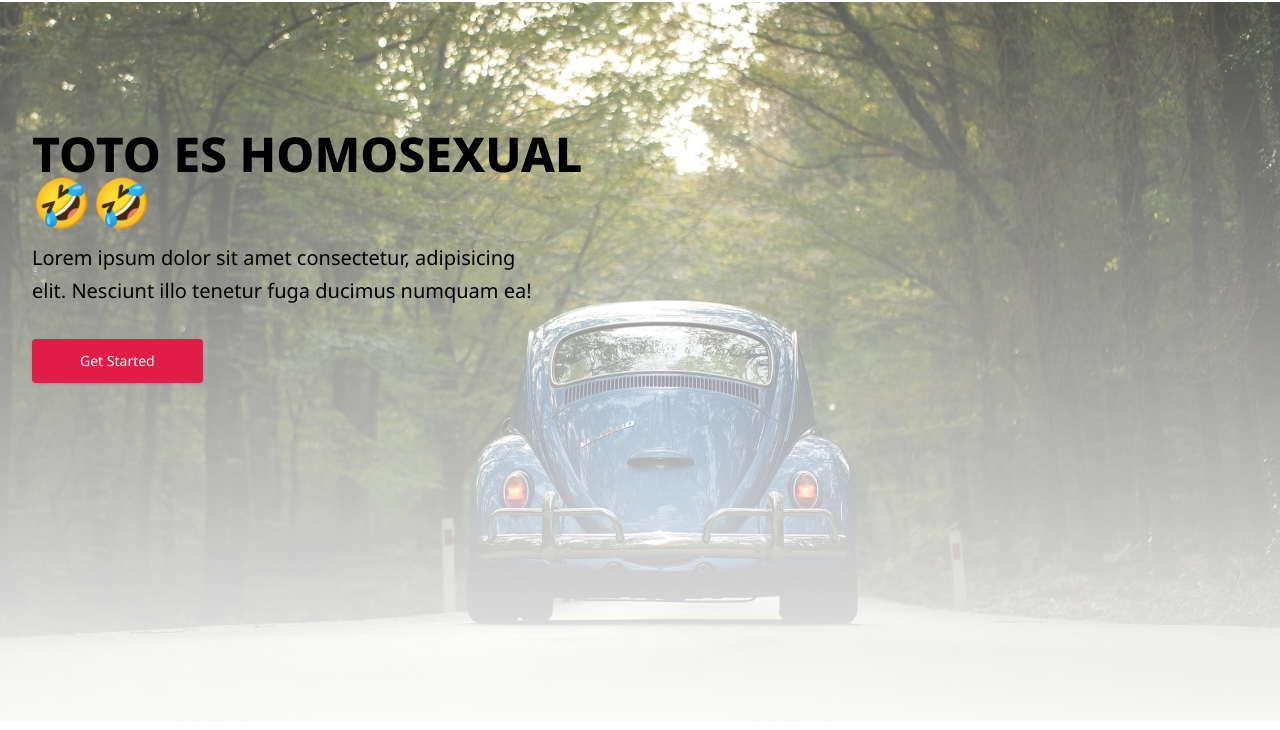
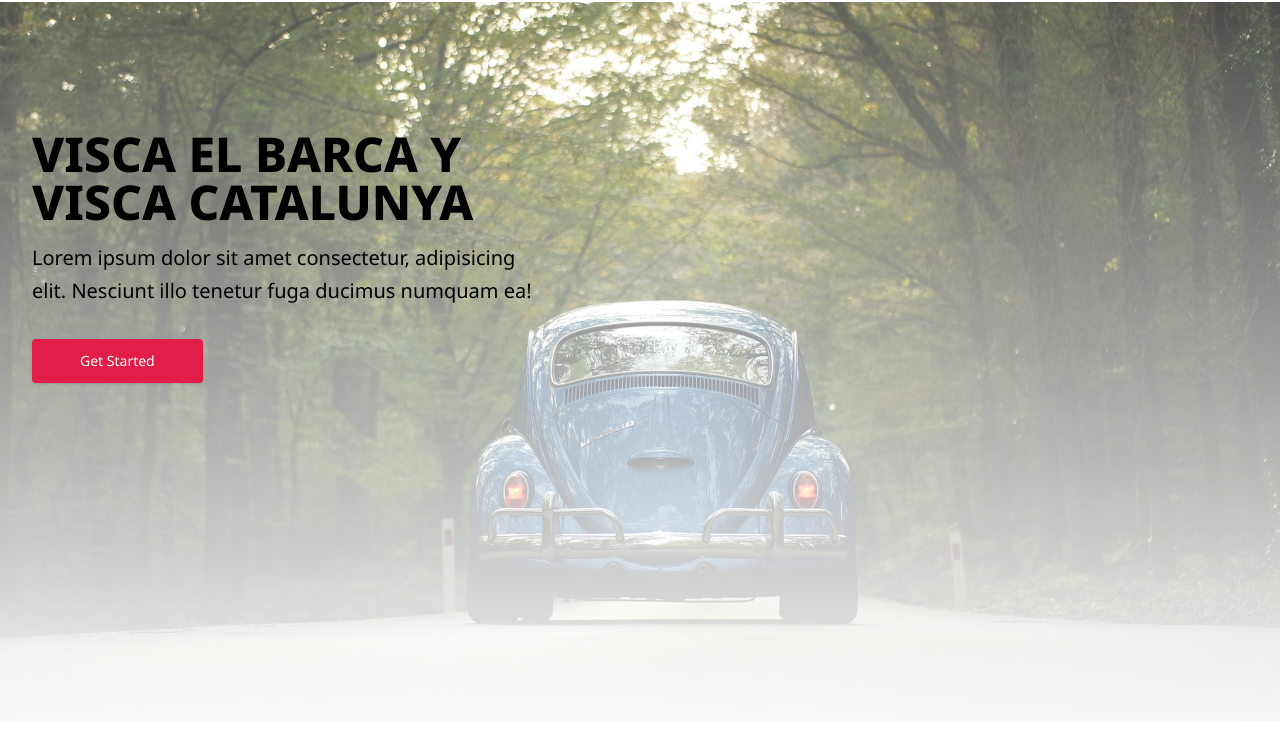
Before and after one commit to jose1500s/Universal-Tires, a plain HTML site: page public/html/index.html in a window 1280 px wide. Shown: the part 70-800 px from the top of the page. Drawn offline with nearby package versions, Linux system fonts and the light colour scheme; files that its build step writes are made by us from their sources.

Commit message:
probando

```diff
--- a/public/html/index.html
+++ b/public/html/index.html
@@ -73,7 +73,7 @@
         <div class="relative mx-auto max-w-screen-xl px-4 py-32 sm:px-6 lg:flex lg:items-center lg:px-8 h-max">
             <div class="max-w-xl text-center sm:text-left">
                 <h1 class="text-3xl font-extrabold sm:text-5xl">
-                    TOTO ES HOMOSEXUAL 🤣🤣
+                    VISCA EL BARCA Y VISCA CATALUNYA
                 </h1>
                 <p class="mt-4 max-w-lg sm:text-xl sm:leading-relaxed">
                     Lorem ipsum dolor sit amet consectetur, adipisicing elit. Nesciunt illo
```
